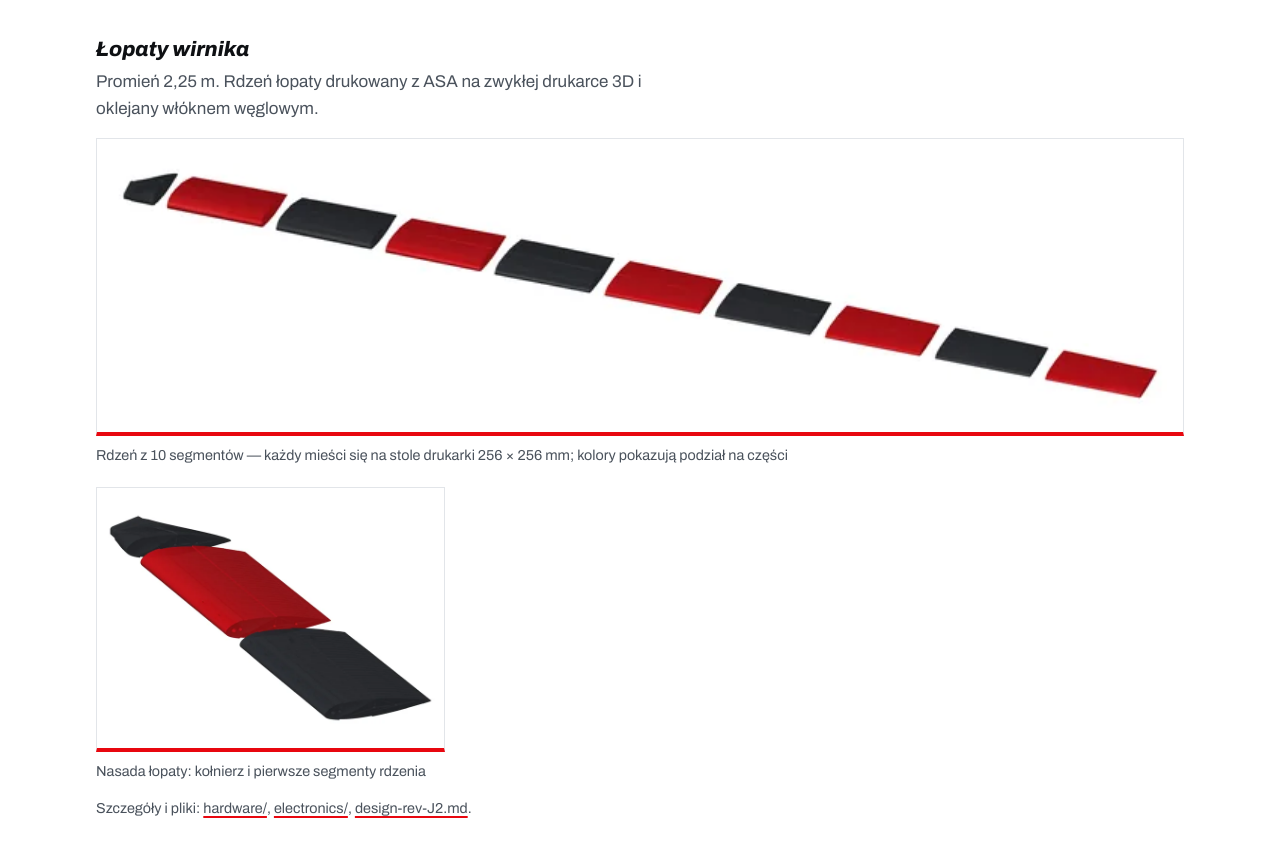
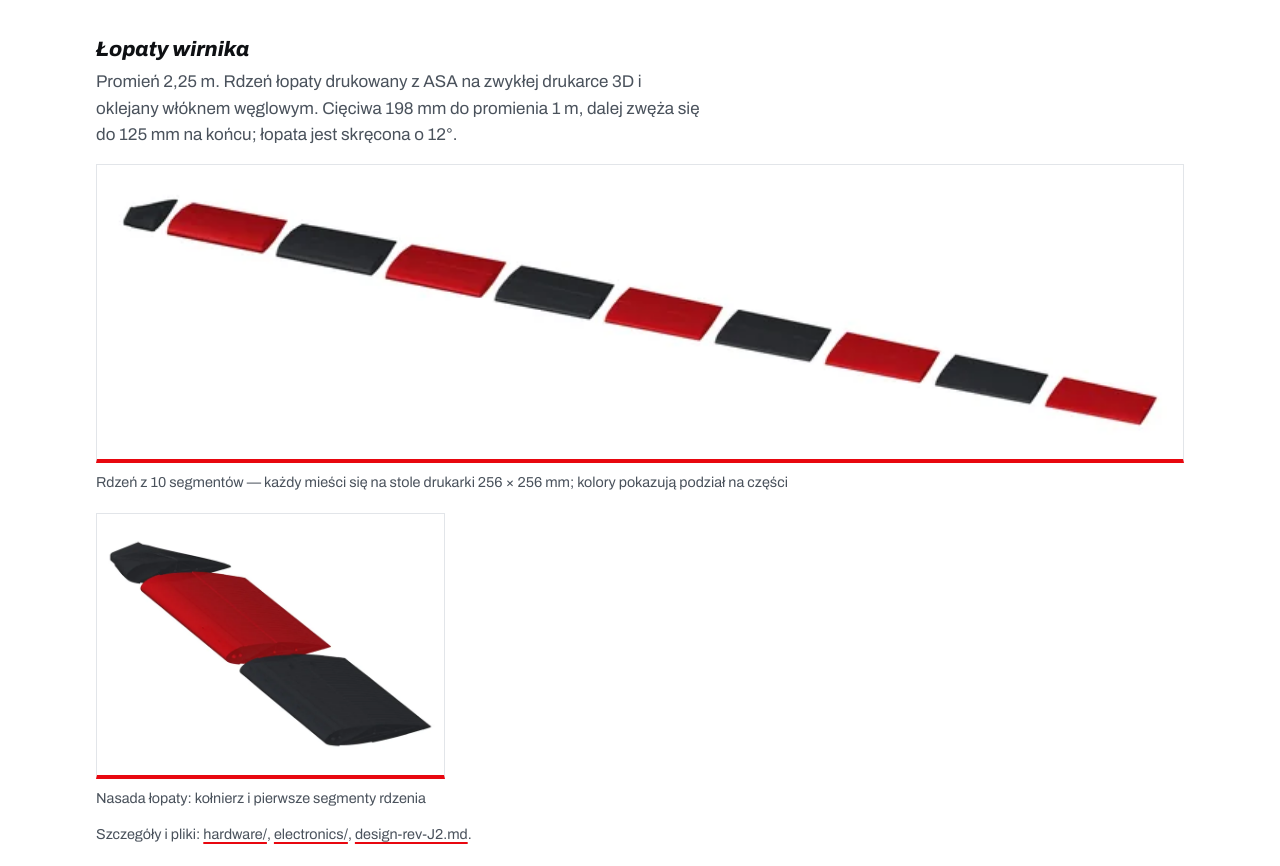
Before and after one commit to mactom75/helimac, a plain HTML site: page website/index.html in a window 1280 px wide. Shown: the part 8378-9244 px from the top of the page. Drawn offline with Linux system fonts and the light colour scheme.

Commit message:
Website: blade chord and twist in the CAD gallery
Co-Authored-By: Claude Opus 5.5 <noreply@anthropic.com>
Claude-Session: https://claude.ai/code/session_01PVnfAcKSYphJHaqqCgBjx3

```diff
--- a/website/index.html
+++ b/website/index.html
@@ -321,7 +321,7 @@
         <li><figure><a href="/assets/img/cad/23-falownik-mc-p-3d-z-radiatorem-1400.webp"><img src="/assets/img/cad/23-falownik-mc-p-3d-z-radiatorem-700.webp" srcset="/assets/img/cad/23-falownik-mc-p-3d-z-radiatorem-700.webp 700w, /assets/img/cad/23-falownik-mc-p-3d-z-radiatorem-1400.webp 1400w" sizes="(min-width: 60rem) 30vw, (min-width: 40rem) 46vw, 92vw" width="700" height="430" alt="Z radiatorem 190 × 80 mm i dwoma wentylatorami 80 mm, nadmuch w poprzek żeber" loading="lazy" decoding="async"></a><figcaption>Z radiatorem 190&nbsp;×&nbsp;80&nbsp;mm i dwoma wentylatorami 80&nbsp;mm, nadmuch w poprzek żeber</figcaption></figure></li>
       </ul>
       <h4>Łopaty wirnika</h4>
-      <p>Promień 2,25&nbsp;m. Rdzeń łopaty drukowany z ASA na zwykłej drukarce 3D i oklejany włóknem węglowym.</p>
+      <p>Promień 2,25&nbsp;m. Rdzeń łopaty drukowany z ASA na zwykłej drukarce 3D i oklejany włóknem węglowym. Cięciwa 198&nbsp;mm do promienia 1&nbsp;m, dalej zwęża się do 125&nbsp;mm na końcu; łopata jest skręcona o&nbsp;12°.</p>
       <ul class="gallery cad-gallery">
         <li class="wide"><figure><a href="/assets/img/cad/30-lopata-segmenty-druk3d-1400.webp"><img src="/assets/img/cad/30-lopata-segmenty-druk3d-700.webp" srcset="/assets/img/cad/30-lopata-segmenty-druk3d-700.webp 700w, /assets/img/cad/30-lopata-segmenty-druk3d-1400.webp 1400w" sizes="(min-width: 60rem) 30vw, (min-width: 40rem) 46vw, 92vw" width="700" height="163" alt="Rdzeń z 10 segmentów — każdy mieści się na stole drukarki 256 × 256 mm; kolory pokazują podział na części" loading="lazy" decoding="async"></a><figcaption>Rdzeń z 10 segmentów — każdy mieści się na stole drukarki 256&nbsp;×&nbsp;256&nbsp;mm; kolory pokazują podział na części</figcaption></figure></li>
         <li><figure><a href="/assets/img/cad/31-lopata-nasada-i-rdzenie-1400.webp"><img src="/assets/img/cad/31-lopata-nasada-i-rdzenie-700.webp" srcset="/assets/img/cad/31-lopata-nasada-i-rdzenie-700.webp 700w, /assets/img/cad/31-lopata-nasada-i-rdzenie-1400.webp 1400w" sizes="(min-width: 60rem) 30vw, (min-width: 40rem) 46vw, 92vw" width="700" height="452" alt="Nasada łopaty: kołnierz i pierwsze segmenty rdzenia" loading="lazy" decoding="async"></a><figcaption>Nasada łopaty: kołnierz i pierwsze segmenty rdzenia</figcaption></figure></li>
```
Also changed, not shown: website/en/index.html (+1 -1 lines).
